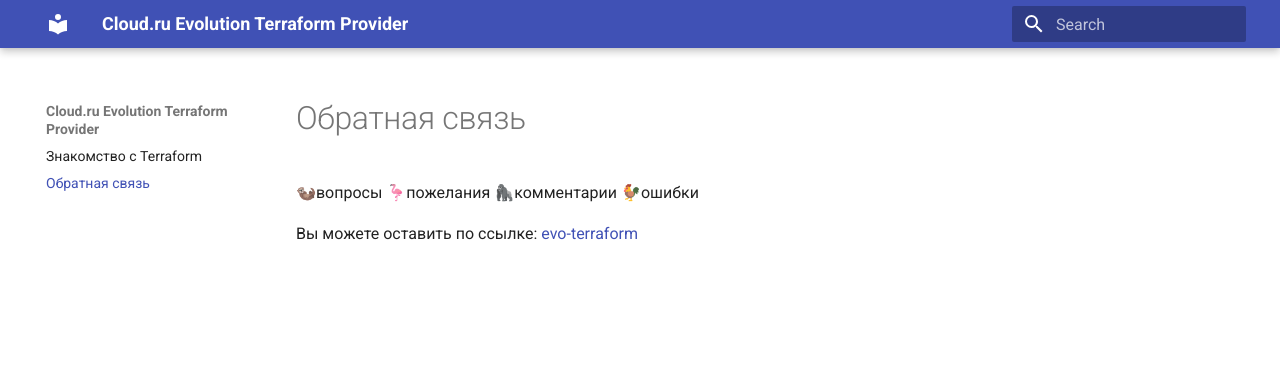
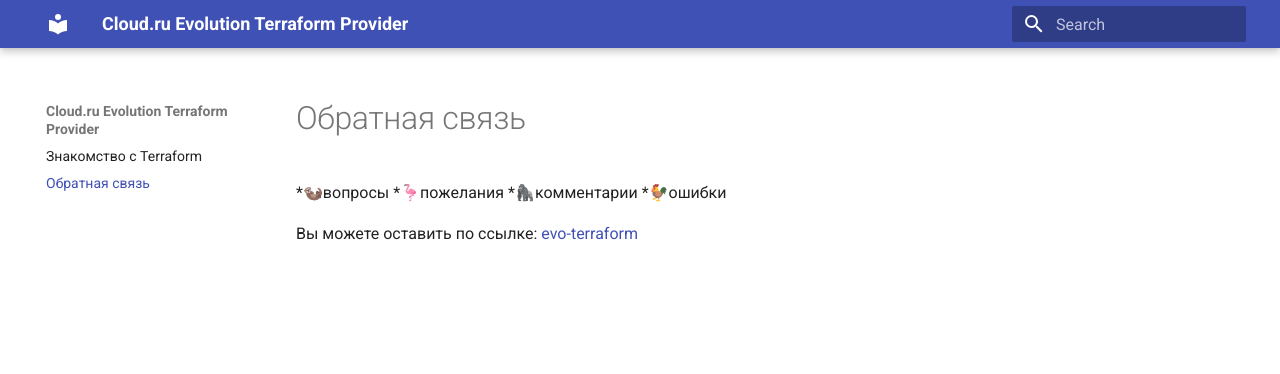
Before and after one commit to CLOUDdotRu/evo-terraform, an MkDocs documentation site: the page built from docs/feedback.md, in a window 1280 px wide. Shown: the top 374 px of the page. Built offline with MkDocs 1.6.1 and Material for MkDocs 9.7.7, drawn with Linux system fonts in a browser that asks for light colours.

```diff
--- a/docs/feedback.md
+++ b/docs/feedback.md
@@ -1,8 +1,8 @@
 # Обратная связь
 
-🦦вопросы
-🦩пожелания
-🦍комментарии
-🐓ошибки
+*🦦вопросы
+*🦩пожелания
+*🦍комментарии
+*🐓ошибки
 
 Вы можете оставить по ссылке: [evo-terraform](https://github.com/CLOUDdotRu/evo-terraform/issues){target=_blank}
```
